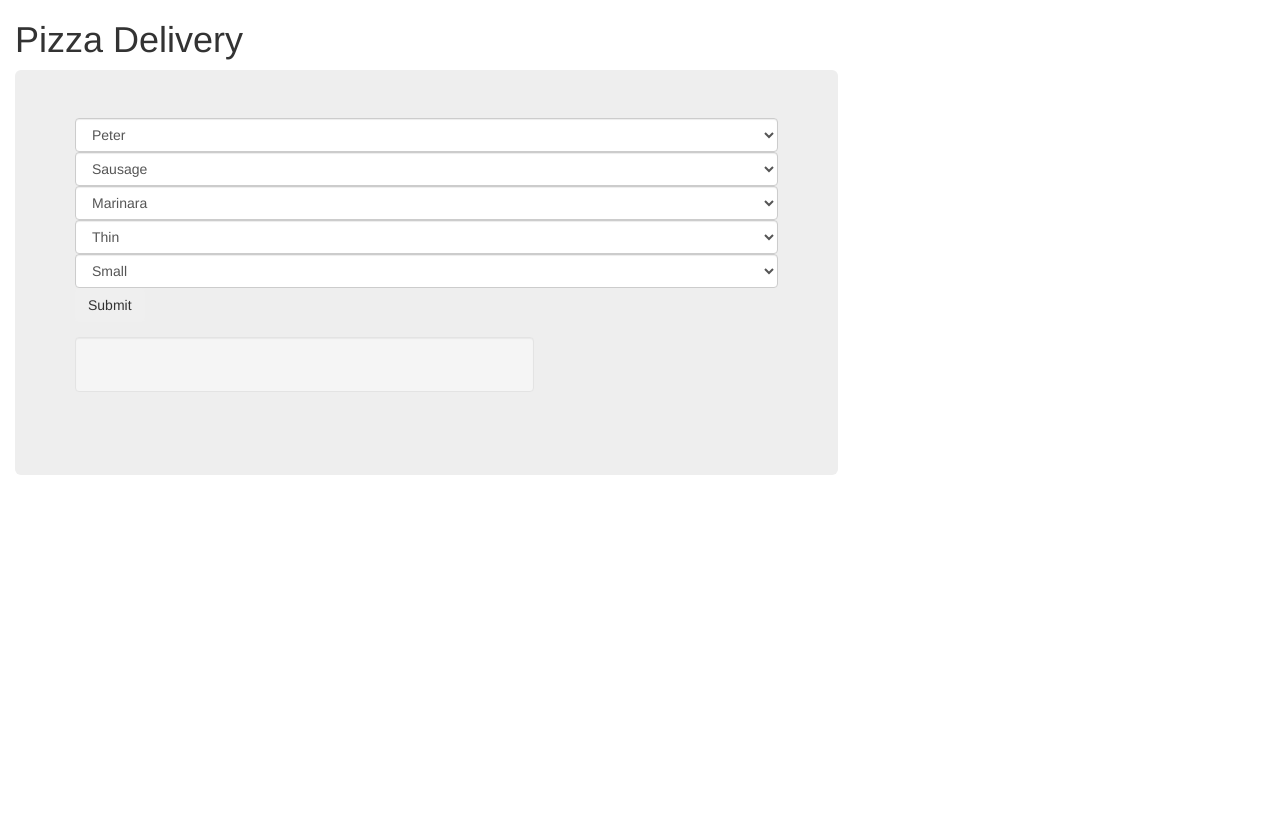
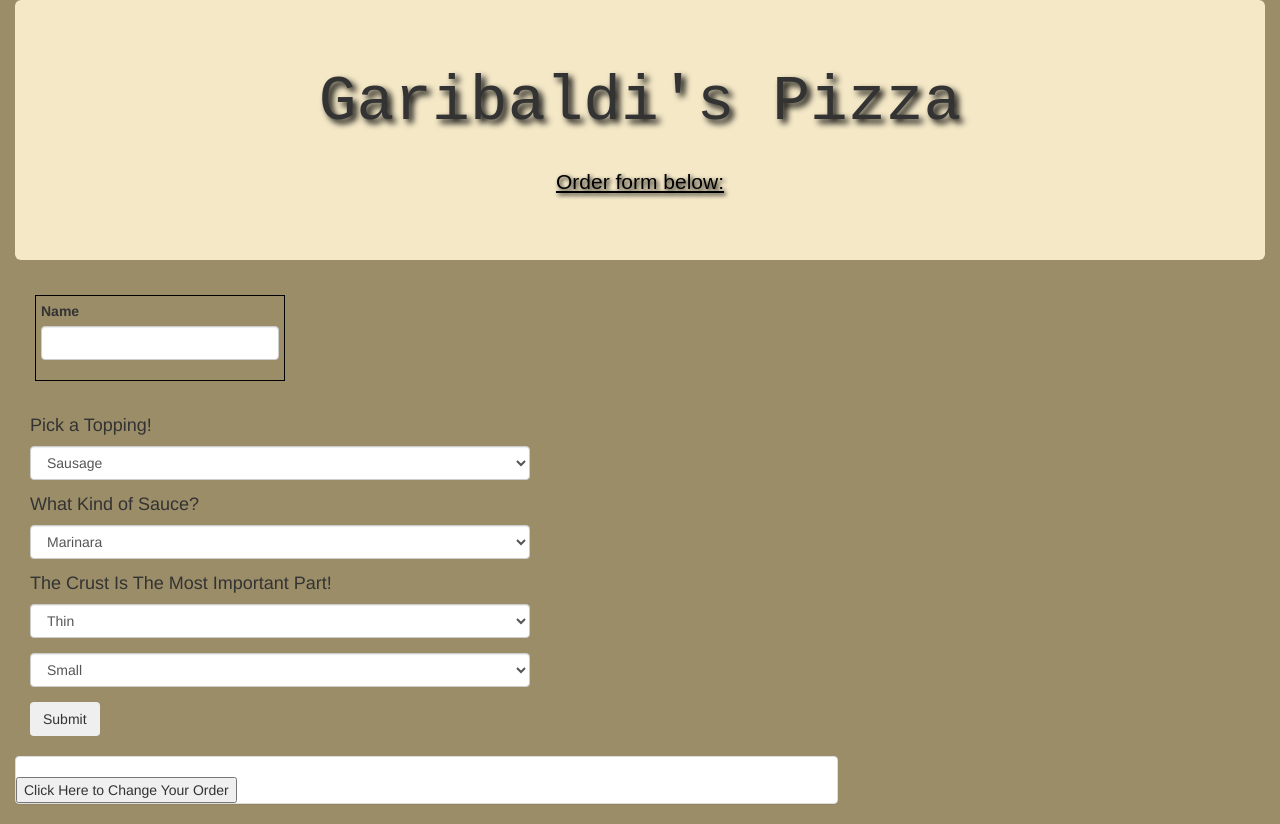
Before and after one commit to pkarella/pizza, a plain HTML site: page index.html in a window 1280 px wide. Before the commit the page ends 800 px from the top, so only its background shows below. Drawn offline with Linux system fonts and the light colour scheme.

Commit message:
need to revise

```diff
--- a/css/styles.css
+++ b/css/styles.css
@@ -1,19 +1,52 @@
-/*.hidecls {
-  display: none;
-}*/
-
-#ticketBox {
-  background-image: url("../img/tick.png");
-  background-repeat: no-repeat;
-  background-position: relative;
-  background-size: 100%, 100%;
-  height: 400px;
-/*#ticketpic{
-  display: inline;
-}*/
-
+h1{
+  font-family: monospace;
+  font-style: normal;
+  text-align: center;
+  color: black;
+   text-shadow: 4px 4px 6px #000000;
 }
 
-#cat{
-  display: none;
+p{
+  font-family: fantasy;
+  text-align: center;
+  text-decoration: underline;
+  color: black;
+   text-shadow: 2px 2px 4px #000000;
 }
+
+.jumbotron{
+  background: #F4E8C7;
+:50px,50px, black;
+}
+
+body{
+  background: #9B8D68;
+}
+
+#nameSection{
+  box-shadow:50px,50px, black;
+  width: 250px;
+   border: 1px solid black;
+   padding: 5px;
+   margin: 5px;
+}
+#toppingSection{
+ width: 500px;
+}
+#sauceSection{
+ width: 500px;
+}
+#crustSection{
+ width: 500px;
+}
+#sizeSection{
+ width: 500px;
+}
+
+#buttn{
+ width: 500px;
+}
+
+h2#outputOne{
+  font-family: Impact;
+}
--- a/index.html
+++ b/index.html
@@ -9,58 +9,81 @@
   </head>
   <body>
     <div class="container-fluid">
-      <h1>Pizza Delivery</h1>
       <div class="row">
-        <div class="col-md-8">
+        <div class="col-md-12">
           <div class="jumbotron">
+            <h1>Garibaldi's Pizza</h1>
+            <br>
+              <p>
+                Order form below:
+              </p>
+          </div>
+            <div class="container-fluid">
                 <form id="formone">
+                  <div id="nameSection">
                     <div class="form-group">
-            <select class="form-control" id="name">
-            <h1>Topping</h1>
-              <option value="one">Peter</option>
-              <option value="two">Paul</option>
-              <option value="three">Mary</option>
-             </select>
+                      <label for="name">Name</label>
+                      <input type="text" class="form-control" id="name">
+                  </div>
+                </div>
+                <br>
+                  <h4>Pick a Topping!</h4>
+                  <div id="toppingSection">
                     <div class="form-group">
                       <select class="form-control" id="topping">
-            <h1>Topping</h1>
-              <option value="sausage">Sausage</option>
+                        <option   value="sausage">Sausage</option>
                         <option value="mushroom">Mushroom</option>
                           <option value="garlic">Garlic</option>
                         </select>
+                      </div>
+                    </div>
+                    <h4>What Kind of Sauce?</h4>
+                    <div id="sauceSection">
                     <div class="form-group">
                       <select class="form-control" id="sauce">
-             <h1>Topping</h1>
                         <option value="marinara">Marinara</option>
                         <option value="meat">Meat</option>
                         <option value="oliveoil">OliveOil</option>
                       </select>
+                    </div>
+                  </div>
+                  <h4>The Crust Is The Most Important Part!</h4>
+                  <div id="crustSection">
                     <div class="form-group">
                       <select class="form-control" id="crust">
-              <h1>Topping</h1>
                         <option value="thin">Thin</option>
                         <option value="thick">Thick</option>
                       </select>
+                    </div>
+                  </div>
+                <div id="sizeSection">
                   <div class="form-group">
                     <select class="form-control" id="size">
-               <h1>Topping</h1>
                       <option value="small">Small</option>
                       <option value="medium">Medium</option>
                       <option value="large">Large</option>
                    </select>
+                 </div>
+                </div>
+              <div id= "buttn">
               <button type="submit" class="btn">Submit</button>
+              </div>
             </form>
           </div>
         </div>
       </div>
-      </div>
+      <br>
     <div class="row">
       <div class="col-md-8">
-          <div class="well">
-            <p id="outputOne">
-            </p>
-            <p id="outputTwo">
-            </p>
+        <div class="panel panel-default">
+          <div class="body">
+          <h2 id="outputOne">
+          </h2>
+          <h2 id="outputTwo">
+          </h2>
+          <button type="reset" id="buttontwo"> Click Here to Change Your Order</button>
+        </div>
+      </div>
     </div>
   </div>
 </body>
--- a/js/scripts.js
+++ b/js/scripts.js
@@ -8,19 +8,41 @@ this.size = size;
 this.price = 10;
 }
 
+Pizza.prototype.greeting = function(){
+return ("Thankyou for your order "+ this.name +" Enjoy!!");
 
-Pizza.prototype.cost = function(){
-  if (this.topping ==="sausage" && this.sauce ==="marinara" && this.crust === "thin" && this.size === "small"){
+}
+
+
+
+Pizza.prototype.cost =function(){
+if ((this.topping ==="garlic" && this.sauce ==="marinara" && this.crust === "thin" && this.size === "small")||(this.topping ==="mushroom" && this.sauce ==="meat" && this.crust === "thin" && this.size === "small")||(this.topping === "garlic" && this.sauce ==="oliveoil" && this.crust === "thin" && this.size === "small")||(this.topping ==="sausage"&& this.sauce ==="marinara"&& this.crust === "thin" && this.size === "small")||(this.topping === "mushroom" && this.sauce ==="marinara" && this.crust === "thin" && this.size === "small")) {
   return this.price + 2;
-} else if (this.topping ==="mushroom"&& this.sauce ==="meat"&& this.crust === "thick" && this.size === "large"){
+} else if ((this.topping ==="garlic"&& this.sauce ==="oliveoil"&& this.crust === "thick" && this.size === "medium")||(this.topping ==="mushroom"&& this.sauce ==="meat"&& this.crust === "thick" && this.size === "medium")||(this.topping === "sausage" && this.sauce ==="oliveoil" && this.crust === "thin" && this.size === "small")||(this.topping ==="mushroom"&& this.sauce ==="marinara"&& this.crust === "thick" && this.size === "medium")) {
 return this.price + 3;
+}else if ((this.topping ==="sausage" && this.sauce ==="marinara" && this.crust === "thin" && this.size === "large")||(this.topping ==="mushroom" && this.sauce ==="marinara" && this.crust === "thin" && this.size === "large")||(this.topping === "sausage" && this.sauce ==="meat" && this.crust === "thick" && this.size === "large")||(this.topping ==="garlic" && this.sauce ==="marinara" && this.crust === "thin" && this.size === "large")) {
+  return this.price + 4;
+
 }
 }
+
+
+// Pizza.prototype.cost = function(){
+// for(var i =1; i<this.topping.length; i++){
+// if(this.topping[i]==="sausage"){
+//   return this.price += 2
+// }
+
+
+
+
+
 
 
 //U.I.
 
 $(document).ready(function() {
+
 $("#formone").submit(function(event) {
     event.preventDefault();
     var resultName = $("#name").val();
@@ -28,9 +50,20 @@ $("#formone").submit(function(event) {
     var resultSauce = $("#sauce").val();
     var resultCrust = $("#crust").val();
     var resultSize = $("#size").val();
-    var newPizza = new Pizza (resultName, resultTopping, resultSauce, resultCrust,resultSize);
 
-    $("p#outputOne").text(newPizza.cost());
+var newPizza = new Pizza (resultName,resultTopping,resultSauce, resultCrust,resultSize);
 
+    $("p#outputOne").text("Your Total Will Be " + "$" + newPizza.cost());
+    $("p#outputTwo").text(newPizza.greeting());
+
+
+    $("#buttontwo").click(function(){
+        $("p#outputOne").hide();
+    });
+    // $("#name").val('');
+    //  $("#topping").val('');
+    //  $("#sauce").val('');
+    //  $("#crust").val('');
+    // $("#size").val('');
   });
 });
```
Also changed, not shown: 1 other file. Lines whose indentation alone changed are shown as unchanged.
